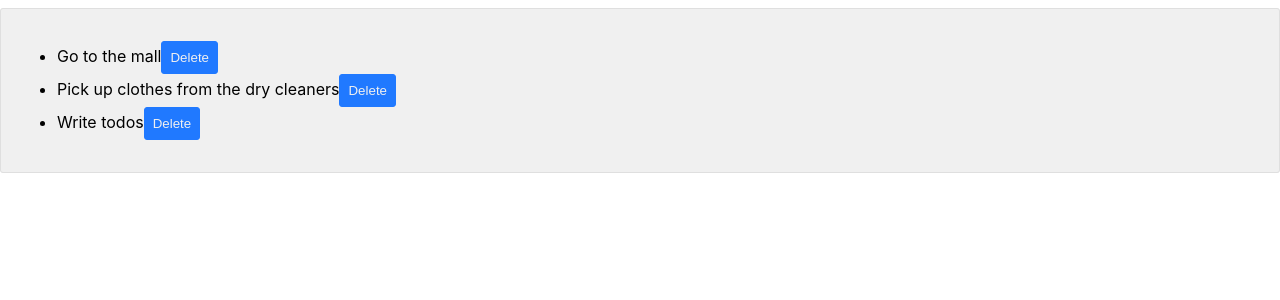
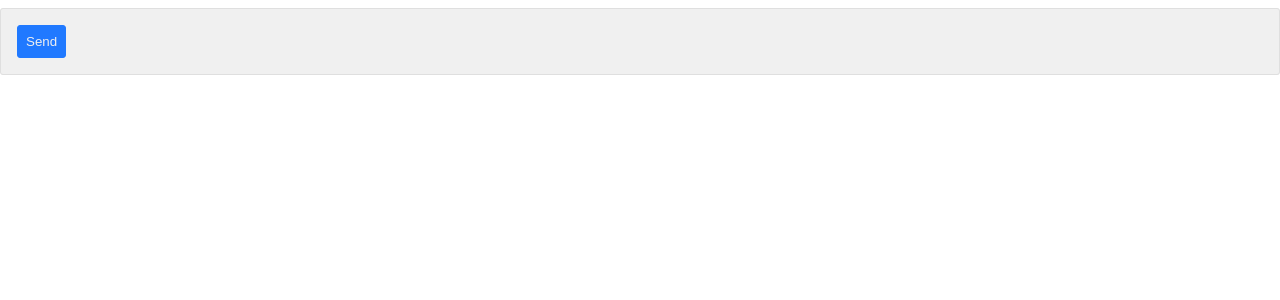
Before and after one commit to Surftrader/my-react-app, a React (Create React App) app: page / in a window 1280 px wide. Shown: the top 300 px of the page. Built offline with nearby package versions, Linux system fonts and the light colour scheme.

Commit message:
preventDefault example

```diff
--- a/src/App.js
+++ b/src/App.js
@@ -1,37 +1,16 @@
-import { useState } from 'react'
+
 import './App.css'
 
 function App() {
-  const [todos, setTodos] = useState([
-    {
-      id: 1,
-      item: 'Go to the mall'
-    },
-    {
-      id: 2,
-      item: 'Pick up clothes from the dry cleaners'
-    },
-    {
-      id: 3,
-      item: 'Write todos'
-    },
-  ])
-
-  const deleteTodo = (id) => {
-    const newTodos = todos.filter((todo) => todo.id !== id)
-    setTodos(newTodos)
+  const sendForm = (e) => {
+    e.preventDefault();
+    console.log('Form was sent')
   }
-
   return (
     <div className="App" >
-      <ul>
-        {todos.map((todo) => (
-          <li key={todo.id.toString()}>
-            {todo.item}
-            <button type="button" onClick={() => deleteTodo(todo.id)}>Delete</button>
-          </li>
-        ))}
-      </ul>
+      <form onSubmit={sendForm}>
+        <button type="submit">Send</button>
+      </form>
     </div>
   );
 }
```
